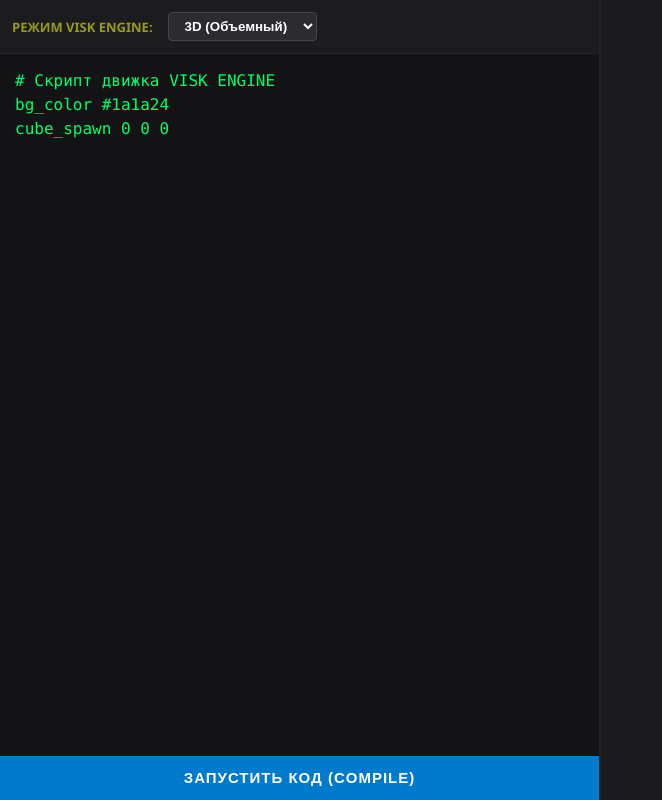
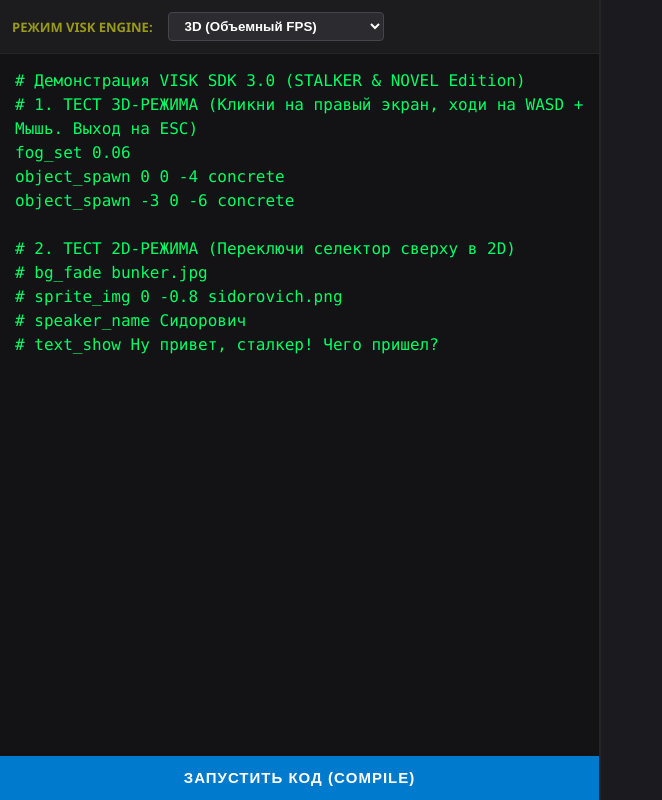
Before and after one commit to kukkuku217-design/visk-engine, an Electron app: page index.html in a window 1200 px wide. Shown: the whole page, without its empty margins (0-662 px from the left). Drawn offline with nearby package versions, Linux system fonts and the light colour scheme.

Commit message:
Update index.html

```diff
--- a/index.html
+++ b/index.html
@@ -6,12 +6,11 @@
         #editor-side { width: 50%; height: 100%; display: flex; flex-direction: column; border-right: 2px solid #252529; }
         #monaco-container { flex-grow: 1; height: calc(100% - 90px); background: #131316; position: relative; }
 
-        /* Наш крутой независимый редактор кода */
         #code-input {
             width: 100%;
             height: 100%;
             background: #131316;
-            color: #00ff66; /* Зеленый геймерский цвет для кода */
+            color: #00ff66;
             border: none;
             padding: 15px;
             font-family: 'Consolas', 'Courier New', monospace;
@@ -33,22 +32,31 @@
         <div style="background: #1c1c1f; padding: 12px; display: flex; gap: 15px; align-items: center; border-bottom: 1px solid #252529;">
             <span style="font-size: 13px; font-weight: bold; text-transform: uppercase; color: #9a9a1a;">Режим VISK ENGINE:</span>
             <select id="dimension-select" style="background: #2b2b30; color: white; border: 1px solid #45454c; padding: 5px 12px; border-radius: 4px; cursor: pointer; font-weight: bold;">
-                <option value="3D">3D (Объемный)</option>
-                <option value="2D">2D (Плоский)</option>
+                <option value="3D">3D (Объемный FPS)</option>
+                <option value="2D">2D (Кинематографичный)</option>
             </select>
         </div>
 
         <div id="monaco-container">
-            <textarea id="code-input" spellcheck="false"># Скрипт движка VISK ENGINE
-bg_color #1a1a24
-cube_spawn 0 0 0</textarea>
+            <textarea id="code-input" spellcheck="false"># Демонстрация VISK SDK 3.0 (STALKER & NOVEL Edition)
+# 1. ТЕСТ 3D-РЕЖИМА (Кликни на правый экран, ходи на WASD + Мышь. Выход на ESC)
+fog_set 0.06
+object_spawn 0 0 -4 concrete
+object_spawn -3 0 -6 concrete
+
+# 2. ТЕСТ 2D-РЕЖИМА (Переключи селектор сверху в 2D)
+# bg_fade bunker.jpg
+# sprite_img 0 -0.8 sidorovich.png
+# speaker_name Сидорович
+# text_show Ну привет, сталкер! Чего пришел?</textarea>
         </div>
         <button id="run-btn">ЗАПУСТИТЬ КОД (COMPILE)</button>
     </div>
 
-   <div id="game-side">
-        <div id="dialogue-box" style="display: none; position: absolute; bottom: 20px; left: 5%; width: 90%; background: rgba(20, 20, 25, 0.85); border: 2px solid #007acc; border-radius: 8px; padding: 15px; box-sizing: border-box; font-size: 18px; color: #fff; z-index: 10;">
-            <div id="dialogue-text">Привет, это текст по умолчанию!</div>
+    <div id="game-side">
+        <div id="dialogue-box" style="display: none; position: absolute; bottom: 20px; left: 5%; width: 90%; background: rgba(15, 15, 20, 0.9); border: 2px solid #007acc; border-radius: 8px; padding: 15px; box-sizing: border-box; font-size: 18px; color: #fff; z-index: 10;">
+            <div id="speaker-title" style="font-weight: bold; color: #00ff66; margin-bottom: 5px; font-size: 16px; text-transform: uppercase;"></div>
+            <div id="dialogue-text">Текст диалога</div>
         </div>
     </div>
 
```
